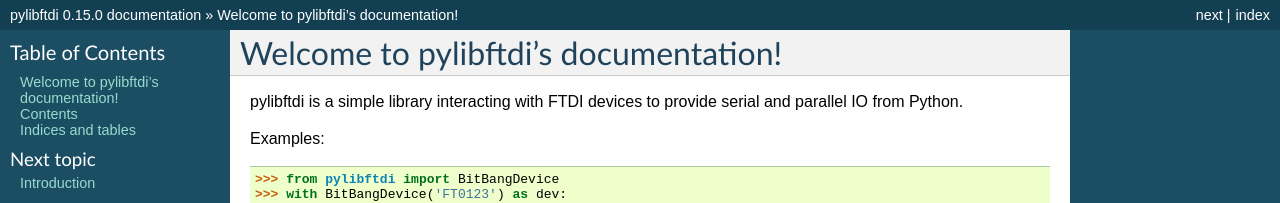
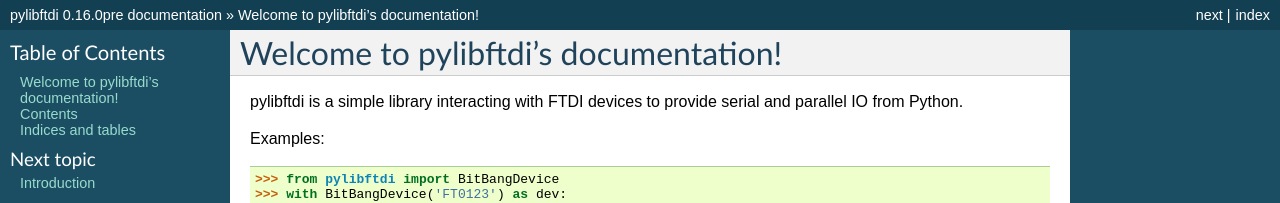
Before and after one commit to codedstructure/pylibftdi.old, a Sphinx documentation site: the page built from docs/index.rst, in a window 1280 px wide and 900 px high. Shown: the top 203 px of the window. Built offline with Sphinx 7.4.7, drawn with Linux system fonts in a browser that asks for light colours; some of the changed text lies outside the part shown.

Commit message:
bump version to 0.16pre

```diff
--- a/docs/conf.py
+++ b/docs/conf.py
@@ -49,9 +49,9 @@ copyright = u'2010-2015, Ben Bass'
 # built documents.
 #
 # The short X.Y version.
-version = '0.15.0'
+version = '0.16.0pre'
 # The full version, including alpha/beta/rc tags.
-release = '0.15.0'
+release = '0.16.0pre'
 
 # List of patterns, relative to source directory, that match files and
 # directories to ignore when looking for source files.
--- a/pylibftdi/__init__.py
+++ b/pylibftdi/__init__.py
@@ -13,7 +13,7 @@ if something goes wrong here, it's almost definitely my fault
 rather than a problem with the libftdi library.
 """
 
-__VERSION__ = "0.15.0"
+__VERSION__ = "0.16.0pre"
 __AUTHOR__ = "Ben Bass"
 
 
--- a/setup.py
+++ b/setup.py
@@ -11,7 +11,7 @@ except ImportError:
 
 setup_args = dict(
     name="pylibftdi",
-    version="0.15.0",
+    version="0.16.0pre",
     description="Pythonic interface to FTDI devices using libftdi",
     long_description=open('README.rst').read(),
     author="Ben Bass",
```
